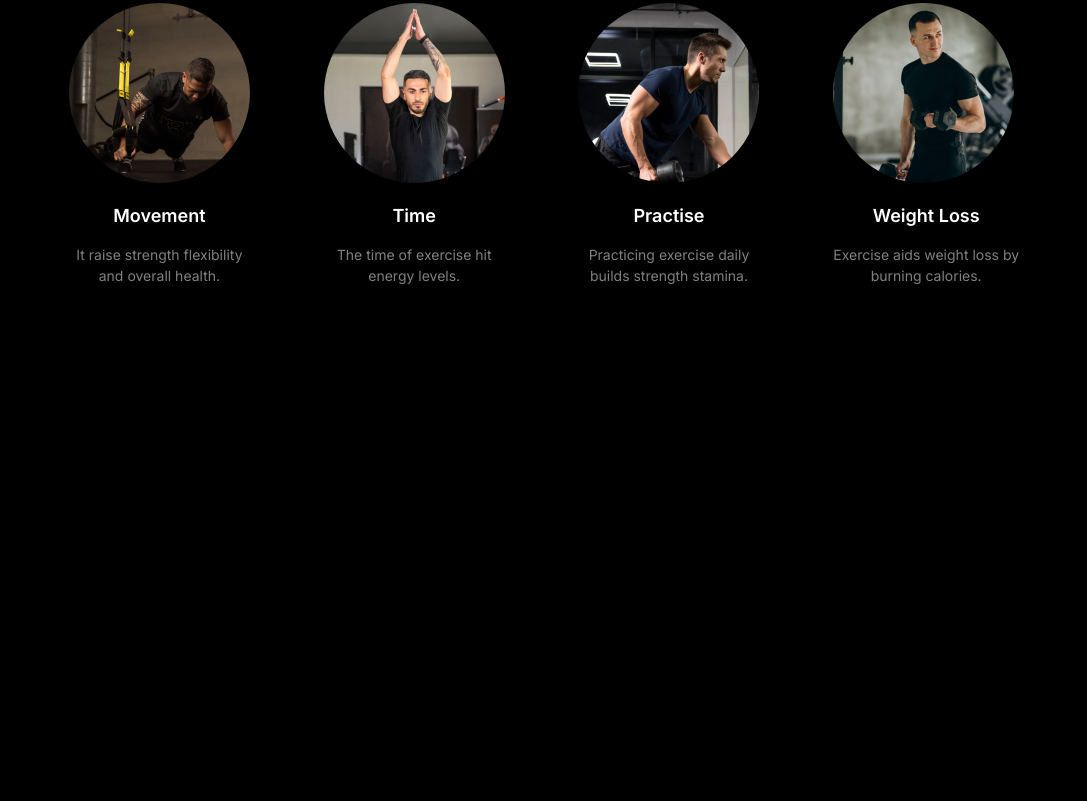
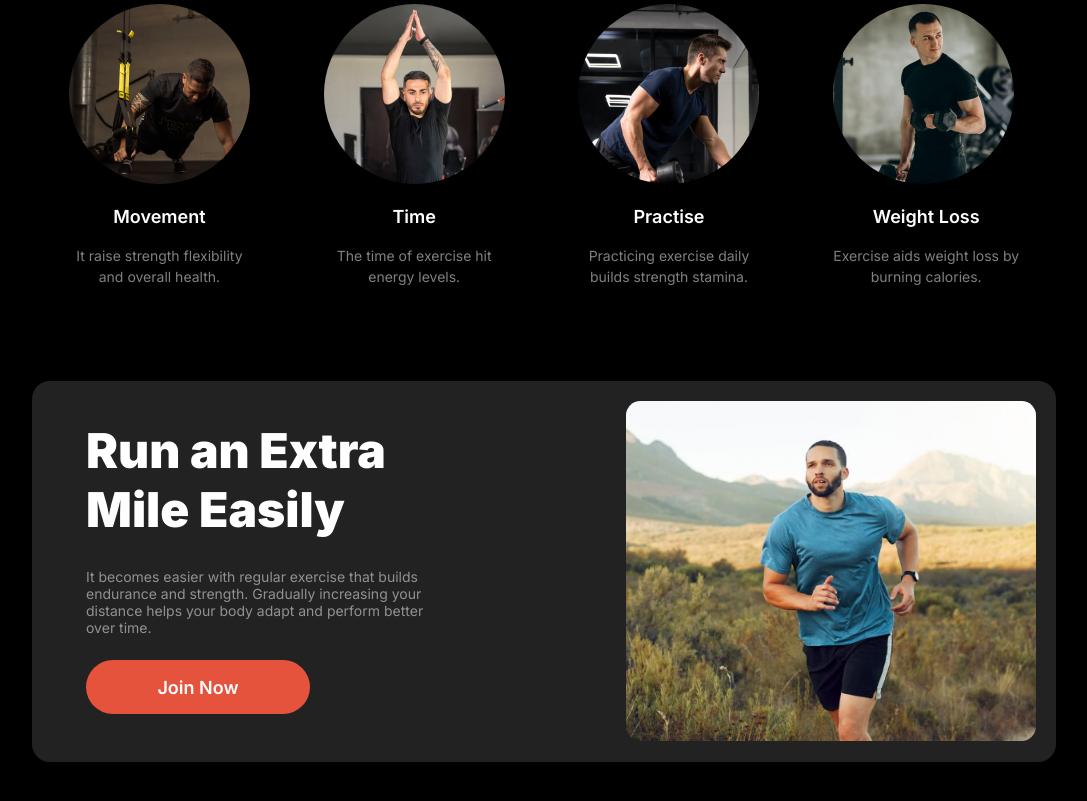
Before and after one commit to mdfoysalbio/programming-hero-assignment-2, a plain HTML site: page index.html in a window 1280 px wide. Shown: the part 1077-1878 px from the top of the page, without its empty margins (96-1183 px from the left). Before the commit the page ends 1457 px from the top, so only its background shows below. Drawn offline with Linux system fonts and the light colour scheme; a web font is replaced by a local one.

Commit message:
section 2

```diff
--- a/index.html
+++ b/index.html
@@ -100,4 +100,23 @@
     <!-- section 1 end here  -->
 
 
+    <!-- section 2 start here  -->
+
+    <section>
+        <div class="section2">
+            <div class="section2-div1">
+                <h1>Run an Extra
+                    <br  class="break">Mile Easily</h1>
+                <p>It becomes easier with regular exercise that builds <br  class="break">endurance and strength. Gradually increasing your <br  class="break">distance helps your body adapt and perform better <br  class="break">over time.</p>
+                <button>Join Now</button>
+            </div>
+            <div class="section2-div2">
+                <img src="images/run.jpg" alt="">
+            </div>
+        </div>
+    </section>
+
+    <!-- section 2 end here  -->
+
+
 </body>
--- a/stylesheet/style.css
+++ b/stylesheet/style.css
@@ -66,7 +66,6 @@ font-weight: 600;
 
 /* menu part end here  */
 
-
 /* banner start here  */
 
 .banner{
@@ -132,6 +131,12 @@ cursor: pointer;
 }
 
 
+.container2{
+    width: 35%;
+    height: 100%;
+    position: relative;
+}
+
 
 .container2 img{
     position: relative;
@@ -149,6 +154,7 @@ backdrop-filter: blur(15px);
 background: rgba(255, 255, 255, 0.10);
 margin-top: -170px;
 margin-left: -155px;
+position:absolute;
 width: 170px;
 height: 70px;
 }
@@ -185,8 +191,9 @@ font-weight: 400;
 border-radius: 12px;
 backdrop-filter: blur(15px);
 background: rgba(255, 255, 255, 0.10);
-margin-top: -405px;
+margin-top: -475px;
 margin-left: 190px;
+position: absolute;
 width: 170px;
 height: 70px;
 
@@ -214,11 +221,12 @@ letter-spacing: 1px;
 /* banner section end here  */
 
 
-
 /* section 1 start here  */
 
 .section1{
-    margin: var(--margin);
+   margin-left: 10%;
+   margin-right: 10%;
+   margin-bottom: 120px;
 }
 .section1 >h1{
     color: var(--secondary-color);
@@ -273,3 +281,69 @@ letter-spacing: 1px;
 
 
 /* section 1 end here  */
+
+
+/* section 2 start here  */
+
+
+.section2{
+    margin: var(--margin);
+    display: flex;
+    justify-content: space-between;
+    border-radius: 18px;
+background: rgb(34, 34, 34);
+}
+
+.section2-div1 {
+
+    padding-left: 54px;
+    padding-bottom: 48px;
+}
+.section2-div1 h1{
+    color: var(--secondary-color);
+    font-family: Inter;
+font-size: 3rem;
+font-weight: 900;
+}
+
+.section2-div1 p{
+    color: var(--third-color);
+font-family: Inter;
+font-size: 0.875rem;
+font-weight: 400;
+position: relative;
+top: -10px;
+}
+
+.section2-div1 button{
+    background-color: var(--primary-color);
+    border-radius: 42px;
+    font-family: Inter;
+font-size: 1.125rem;
+font-weight: 600;
+color: var(--secondary-color);
+width: 224px;
+height: 54px;
+cursor: pointer;
+border: none;
+}
+
+
+.section2-div2{
+    width: 40%;
+height: 340px;
+
+}
+.section2-div2 img{
+    width: 100%;
+    height: 100%;
+    border-radius: 18px;
+    top: 25px;
+    position: relative;
+    right: 25px;
+    object-fit: none;
+    object-position: 70% 31%;
+    zoom: 80%;
+}
+
+/* section 2 end here  */
```
Lines whose indentation alone changed are shown as unchanged.
